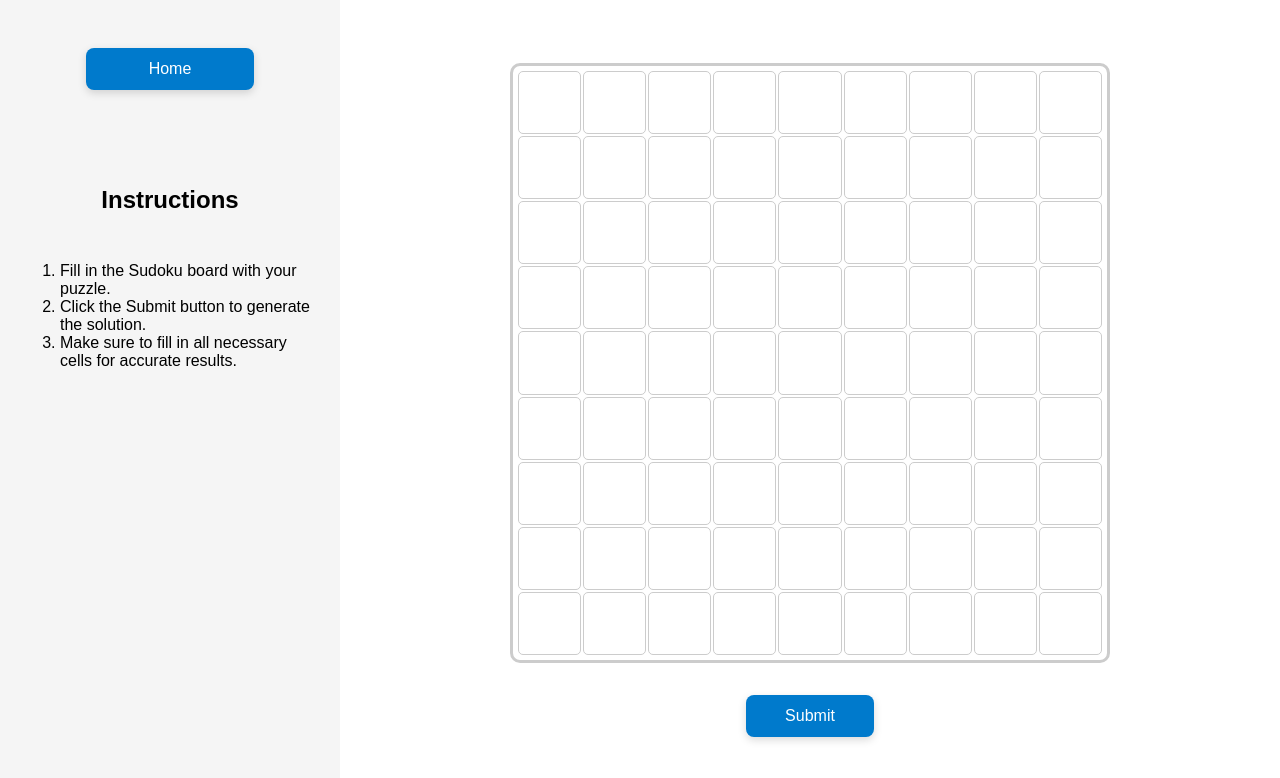
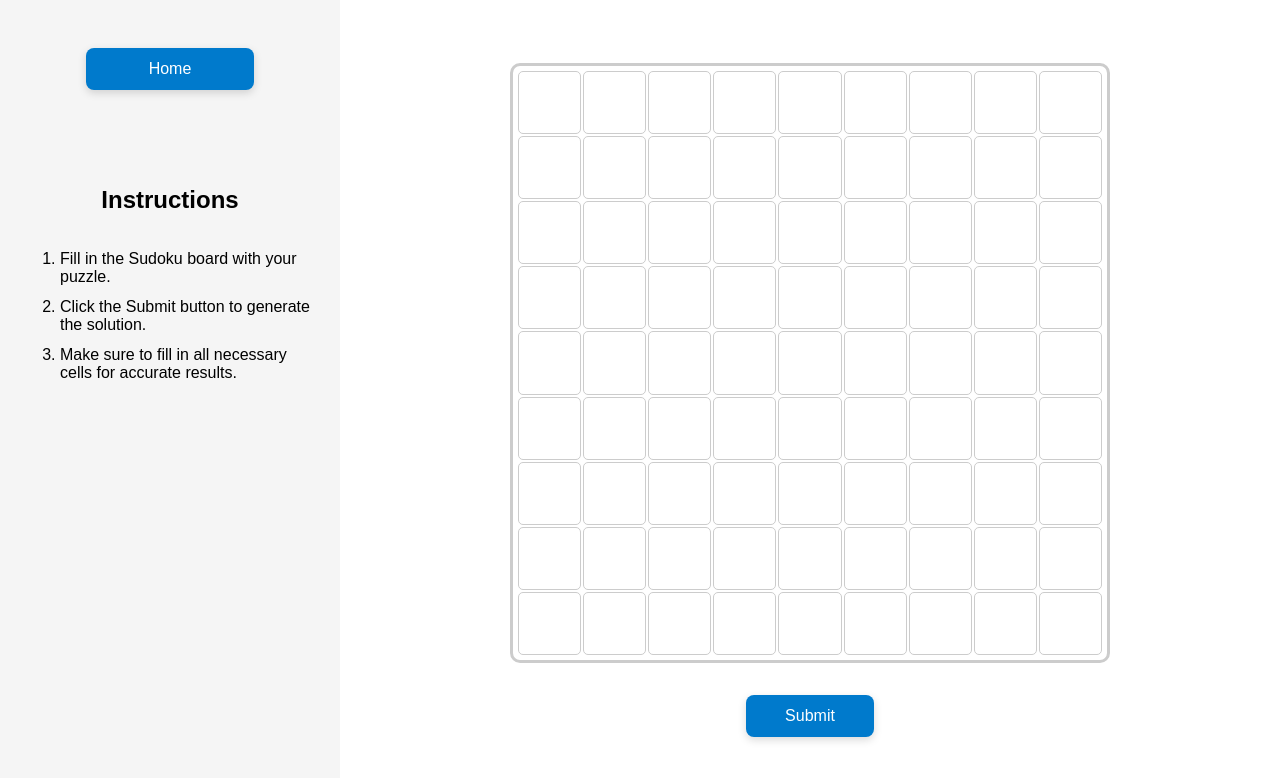
Before and after one commit to kskaman/sudoku-web-game, a React (Vite) app in the folder react-javascript-app/: page /generate-solution in a window 1280 px wide. Shown: the top 778 px of the page. Built offline with nearby package versions, Linux system fonts and the light colour scheme.

Commit message:
adjusted gap between list items for instructions

```diff
--- a/react-javascript-app/src/styles/Puzzle.module.css
+++ b/react-javascript-app/src/styles/Puzzle.module.css
@@ -19,7 +19,11 @@
 .sidebar h2 {
   margin-top: 4em;
   text-align: center;
-  margin-bottom: 2em;
+  margin-bottom: 1.5em;
+}
+
+.sidebar ol li {
+  margin-top: 0.75em;
 }
 
 /* Board styling */
```
